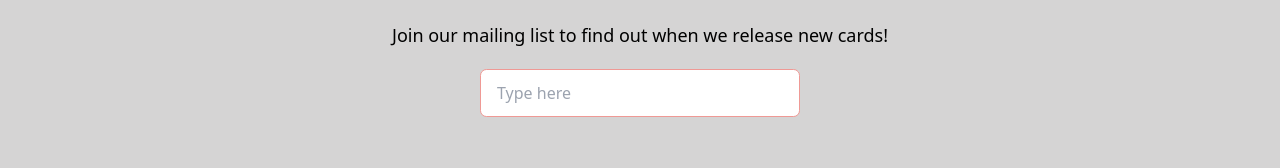
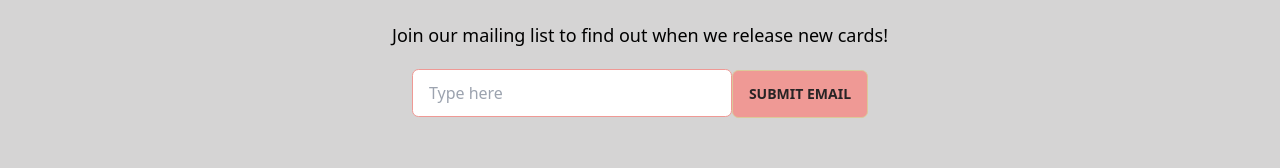
Before and after one commit to jwwinburn/CourtneysCards, a React (Create React App) app: page / in a window 1280 px wide. Shown: the part 2105-2273 px from the top of the page. Built offline with nearby package versions, Linux system fonts and the light colour scheme.

Commit message:
Edited mailing list banner

```diff
--- a/src/Components/MailingList.js
+++ b/src/Components/MailingList.js
@@ -17,6 +17,22 @@ export const MailingList = () => {
             placeholder="Type here"
             className="input input-bordered input-primary w-full max-w-xs bg-white"
           />
+
+          <button
+            className="btn bg-primary"
+            onClick={() => window.my_modal_3.showModal()}
+          >
+            Submit Email
+          </button>
+          <dialog id="my_modal_3" className="modal">
+            <form method="dialog" className="modal-box bg-primary">
+              <button className="btn btn-sm btn-circle btn-ghost absolute right-2 top-2">
+                ✕
+              </button>
+              <h3 className="font-bold text-lg">Thank You!</h3>
+              <p className="py-4">You have been added to the mailing list.</p>
+            </form>
+          </dialog>
         </div>
       </div>
     </div>
```
